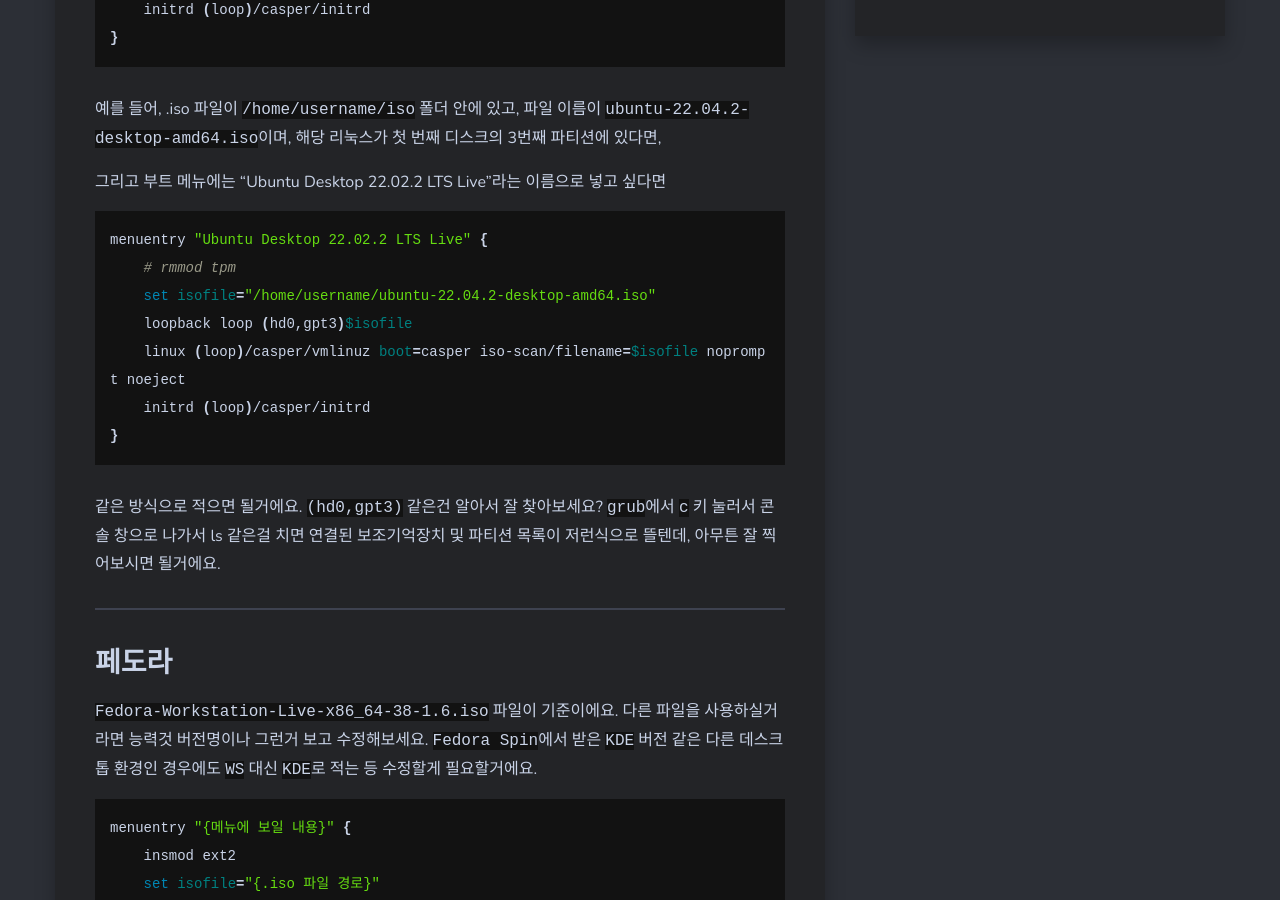
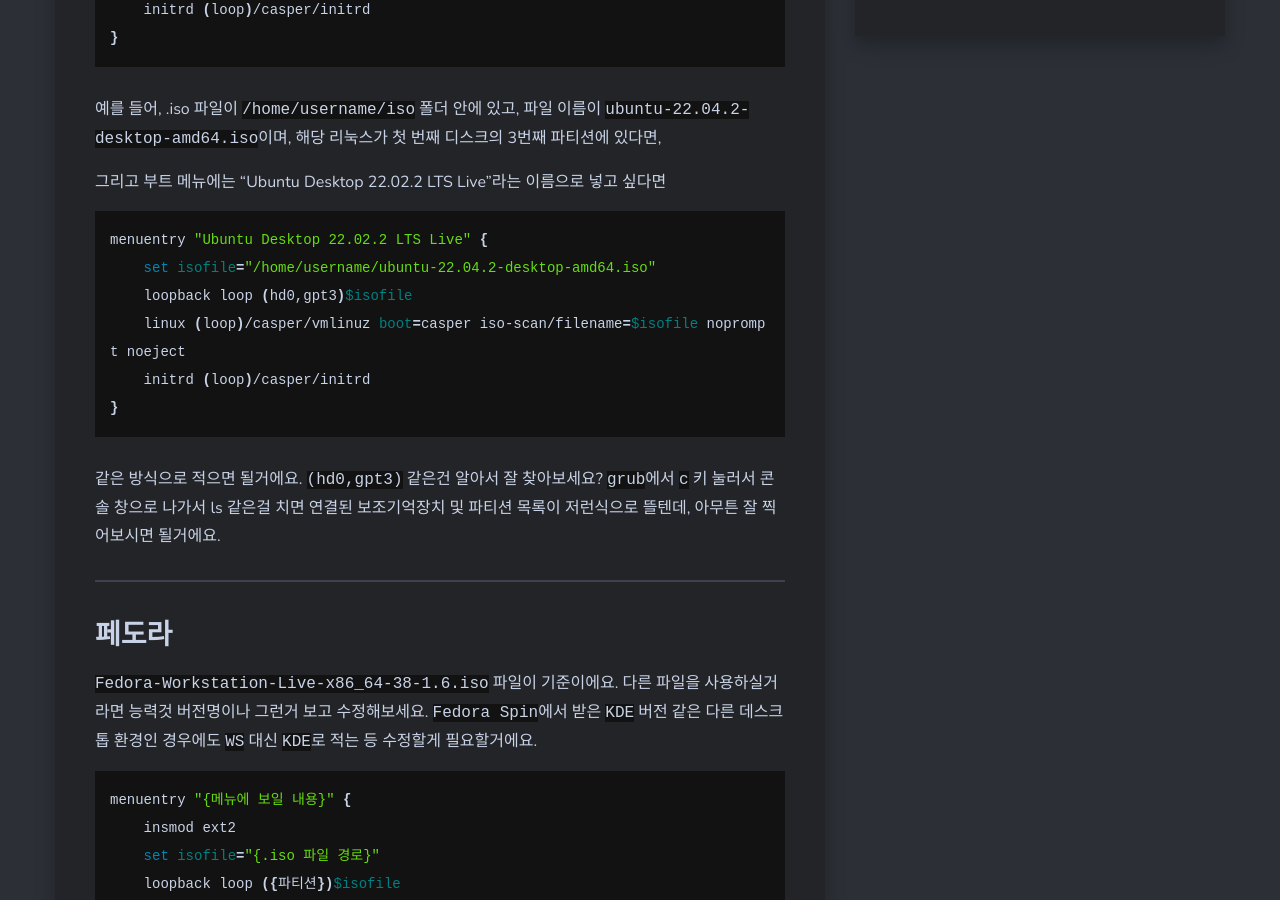
Before and after one commit to DarkTornado/blog, a Jekyll site: the page built from _posts/2023-05-17-grub-boot-with-iso.md, in a window 1280 px wide and 900 px high, scrolled down 1757 px. Built offline with Jekyll 4.4.1, drawn with Linux system fonts in a browser that asks for light colours; nearby versions of some CDN libraries.

Commit message:
없어도 되는거 삭제

````diff
--- a/_posts/2023-05-17-grub-boot-with-iso.md
+++ b/_posts/2023-05-17-grub-boot-with-iso.md
@@ -36,7 +36,6 @@ menuentry "{메뉴에 보일 내용}" {
 그리고 부트 메뉴에는 "Ubuntu Desktop 22.02.2 LTS Live"라는 이름으로 넣고 싶다면
 ```sh
 menuentry "Ubuntu Desktop 22.02.2 LTS Live" {
-    # rmmod tpm
     set isofile="/home/username/ubuntu-22.04.2-desktop-amd64.iso"
     loopback loop (hd0,gpt3)$isofile
     linux (loop)/casper/vmlinuz boot=casper iso-scan/filename=$isofile noprompt noeject
````
